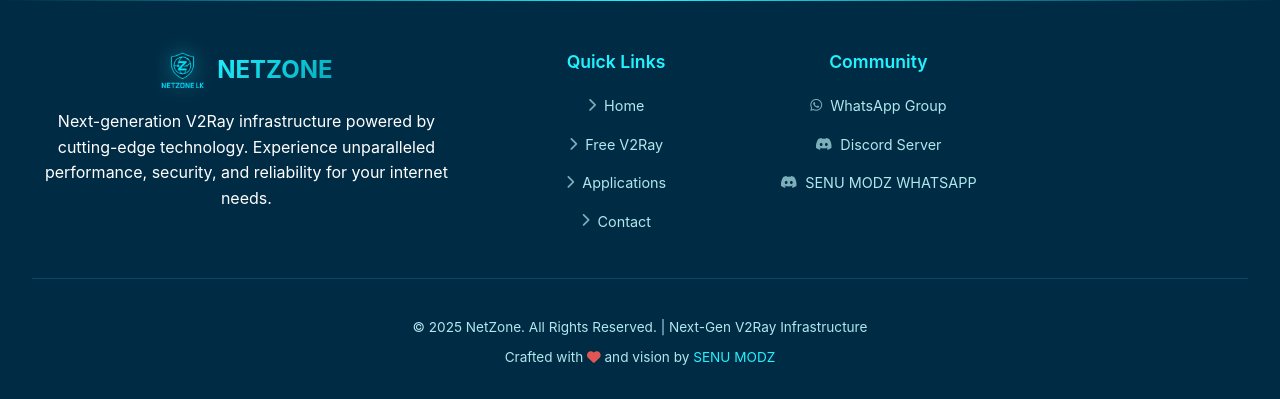
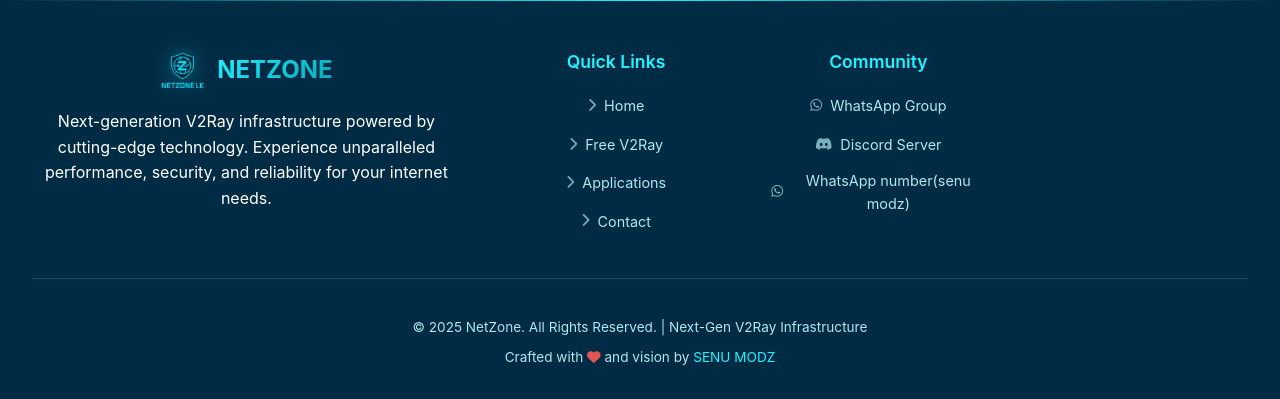
Before and after one commit to senumodz-hash/Netzonelk, a Flask app: page / in a window 1280 px wide. Shown: the part 4065-4464 px from the top of the page. Run offline with Flask 3, Linux system fonts and the light colour scheme.

Commit message:
Update base.html

```diff
--- a/templates/base.html
+++ b/templates/base.html
@@ -706,7 +706,7 @@
                 <ul class="footer-links">
                     <li><a href="https://chat.whatsapp.com/Hre9DcY71UvC32oMVwwUrE" target="_blank"><i class="fa-brands fa-whatsapp"></i> WhatsApp Group</a></li>
                     <li><a href="https://discord.gg/6Akrq3fx" target="_blank"><i class="fa-brands fa-discord"></i> Discord Server</a></li>
-                    <li><a href="https://wa.me/94743400406?text=I'm%20interested%20in%20your%20v2rays" target="_blank"><i class="fa-brands fa-discord"></i> SENU MODZ WHATSAPP</a></li>
+                    <li><a href="https://wa.me/94743400406?text=I'm%20interested%20in%20your%20v2rays"><i class="fa-brands fa-whatsapp"></i> WhatsApp number(senu modz)</a></li>
                 </ul>
             </div>
         </div>
```
